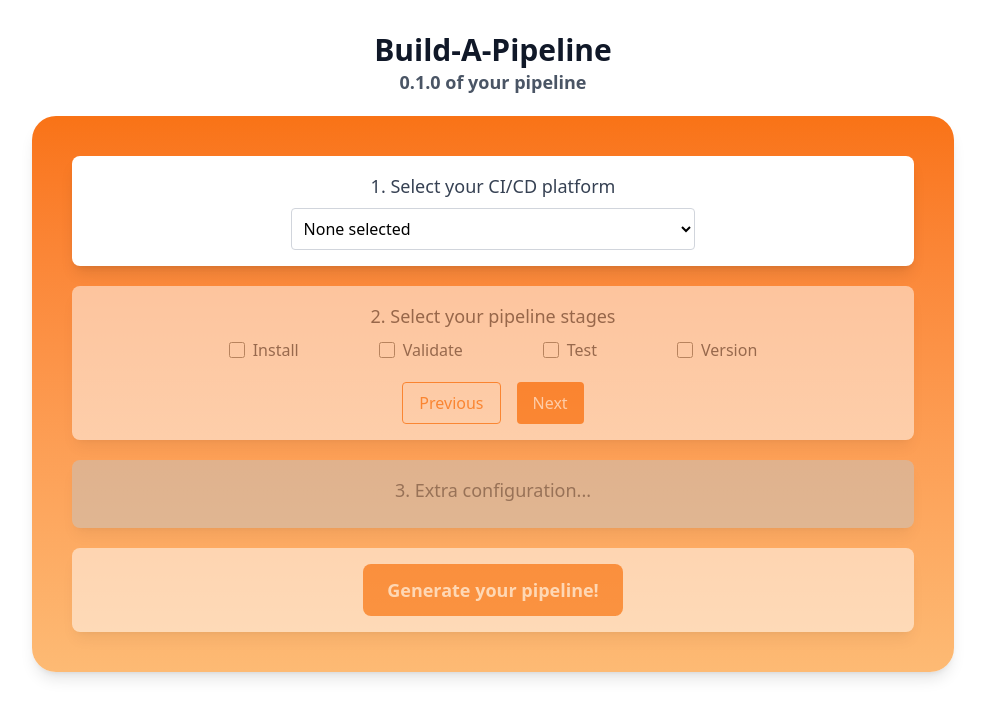
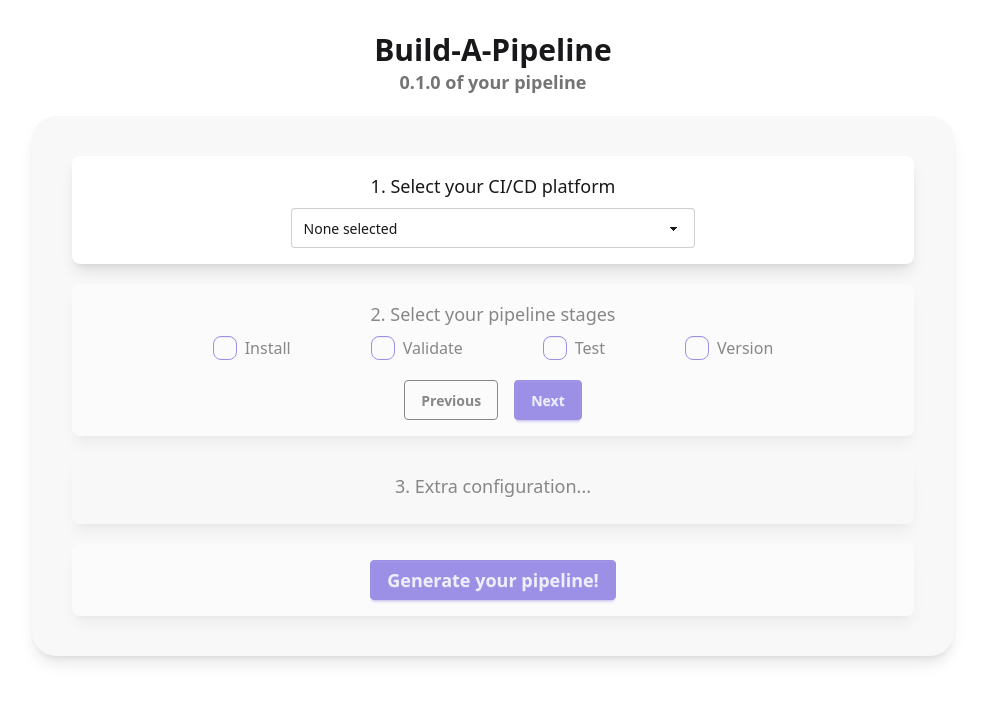
Before and after one commit to jchanda1/build-a-pipeline, a React (Vite) app: page / in a window 1280 px wide. Shown: the top 718 px of the page, without its empty margins (147-1132 px from the left). Built offline with nearby package versions, Linux system fonts and the light colour scheme.

Commit message:
upgrade to use daisy ui theme instead

```diff
--- a/package.json
+++ b/package.json
@@ -22,6 +22,7 @@
     "@types/react": "^19.0.10",
     "@types/react-dom": "^19.0.4",
     "@vitejs/plugin-react": "^4.3.4",
+    "daisyui": "^5.0.35",
     "eslint": "^9.22.0",
     "eslint-plugin-react-hooks": "^5.2.0",
     "eslint-plugin-react-refresh": "^0.4.19",
--- a/src/App.css
+++ /dev/null
@@ -1,5 +0,0 @@
-#root {
-  max-width: 1280px;
-  margin: 0 auto;
-  text-align: center;
-}
--- a/src/App.tsx
+++ b/src/App.tsx
@@ -1,13 +1,14 @@
-import "./App.css";
 import PipelineWizard from "./components/PipelineWizard";
 
 function App() {
   return (
-    <div className="bg-white">
+    <div className="bg-base-100 max-w-7xl mx-auto text-center">
       <main className="min-h-screen pt-8 w-9/10 mx-auto justify-center">
-        <div className="bg-white rounded-lg w-fit mx-auto px-5">
-          <h1 className="text-3xl font-bold text-gray-900">Build-A-Pipeline</h1>
-          <p className="text-lg text-gray-600 font-semibold">
+        <div className="bg-base-100 rounded-lg w-fit mx-auto px-5">
+          <h1 className="text-3xl font-bold text-base-content">
+            Build-A-Pipeline
+          </h1>
+          <p className="text-lg text-base-content/60 font-semibold">
             0.1.0 of your pipeline
           </p>
         </div>
--- a/src/components/ConfigureStages.tsx
+++ b/src/components/ConfigureStages.tsx
@@ -112,8 +112,8 @@ const ConfigureStages = ({
 
   if (currentStep === 3) {
     return (
-      <form className="p-4 bg-secondary-300 rounded-lg shadow-lg space-y-4">
-        <label className="block mb-2 text-lg font-medium text-gray-700">
+      <form className="p-4 bg-base-200 rounded-lg shadow-lg space-y-4">
+        <label className="block mb-2 text-lg font-medium text-base-content">
           3. Extra configuration...
         </label>
         {pipelineStages.map((stage: string) => {
@@ -133,8 +133,8 @@ const ConfigureStages = ({
     );
   } else {
     return (
-      <form className="p-4 bg-secondary-300 rounded-lg shadow-lg space-y-4 opacity-50">
-        <label className="block mb-2 text-lg font-medium text-gray-700">
+      <form className="p-4 bg-base-200 rounded-lg shadow-lg space-y-4 opacity-50">
+        <label className="block mb-2 text-lg font-medium text-base-content">
           3. Extra configuration...
         </label>
       </form>
--- a/src/components/GenerateYaml.tsx
+++ b/src/components/GenerateYaml.tsx
@@ -47,7 +47,7 @@ install:
 
   return (
     <div
-      className={`p-4 bg-white rounded-lg shadow-lg ${
+      className={`p-4 bg-base-100 rounded-lg shadow-lg ${
         currentStep !== PipelineSteps.GENERATE_YAML
           ? "opacity-50 pointer-events-none"
           : "opacity-100"
@@ -57,14 +57,14 @@ install:
         <div className="flex flex-col items-center space-y-4">
           <button
             onClick={() => setShowYaml(true)}
-            className="px-6 py-3 bg-primary-500 text-white rounded-lg hover:bg-primary-600 transition text-lg font-semibold"
+            className="btn btn-primary text-lg font-semibold"
           >
             Generate your pipeline!
           </button>
         </div>
       ) : (
         <>
-          <h2 className="block mb-4 text-lg font-bold text-gray-700">
+          <h2 className="block mb-4 text-lg font-bold text-base-content">
             Generated Pipeline Configuration
           </h2>
           <div className="rounded-lg overflow-hidden">
@@ -84,10 +84,7 @@ install:
             </Prism>
           </div>
           <div className="mt-4 flex justify-center">
-            <button
-              onClick={handleDownload}
-              className="px-4 py-2 bg-primary-500 text-white rounded-sm hover:bg-primary-600 transition"
-            >
+            <button onClick={handleDownload} className="btn btn-primary">
               Download .gitlab-ci.yml
             </button>
           </div>
--- a/src/components/NextButton.tsx
+++ b/src/components/NextButton.tsx
@@ -7,7 +7,7 @@ const NextButton = ({ currentStep, setCurrentStep }: NextButtonProps) => {
   return (
     <button
       type="button"
-      className="px-4 py-2 bg-primary-500 text-white rounded-sm hover:bg-primary-600 transition"
+      className="btn btn-primary"
       onClick={() => setCurrentStep(currentStep + 1)}
     >
       Next
--- a/src/components/PipelineWizard.tsx
+++ b/src/components/PipelineWizard.tsx
@@ -20,7 +20,7 @@ const PipelineWizard = () => {
   console.log(pipelineConfig);
 
   return (
-    <div className="bg-linear-to-b from-primary-500 to-primary-300 shadow-lg rounded-3xl p-10 mt-5 animate-fade-in">
+    <div className="bg-base-200 shadow-lg rounded-3xl p-10 mt-5 animate-slide-in">
       <div className="mx-auto space-y-5">
         <Platform
           pipelineConfig={pipelineConfig}
--- a/src/components/Platform.tsx
+++ b/src/components/Platform.tsx
@@ -14,12 +14,12 @@ const Platform = ({
   const PLATFORMS = [{ value: "gitlab", label: "GitLab" }];
   return (
     <form
-      className={`p-4 bg-white rounded-lg shadow-lg ${
+      className={`p-4 bg-base-100 rounded-lg shadow-lg ${
         currentStep !== 1 ? "opacity-50 pointer-events-none" : "opacity-100"
       }`}
     >
       <label
-        className="block mb-2 text-lg font-medium text-gray-700"
+        className="block mb-2 text-lg font-medium text-base-content"
         htmlFor="platform"
       >
         1. Select your CI/CD platform
@@ -27,7 +27,7 @@ const Platform = ({
       <select
         id="platform"
         name="platform"
-        className="block w-1/2 mx-auto p-2 border border-gray-300 rounded-sm"
+        className="select select-bordered w-1/2 mx-auto"
         defaultValue=""
         onChange={(e) => {
           setPipelineConfig({
--- a/src/components/PreviousButton.tsx
+++ b/src/components/PreviousButton.tsx
@@ -10,7 +10,7 @@ const PreviousButton = ({
   return (
     <button
       type="button"
-      className="px-4 py-2 bg-white text-primary-500 border border-primary-500 rounded-sm hover:bg-primary-50 transition"
+      className="btn btn-outline"
       onClick={() => setCurrentStep(currentStep - 1)}
     >
       Previous
--- a/src/components/Stages.tsx
+++ b/src/components/Stages.tsx
@@ -26,8 +26,8 @@ const Stages = ({
         currentStep !== 2 ? "opacity-50 pointer-events-none" : "opacity-100"
       }`}
     >
-      <form className="p-4 bg-white rounded-lg shadow-lg">
-        <label className="block mb-2 text-lg font-medium text-gray-700">
+      <form className="p-4 bg-base-100 rounded-lg shadow-lg">
+        <label className="block mb-2 text-lg font-medium text-base-content">
           2. Select your pipeline stages
         </label>
         <div className="flex flex-wrap gap-20 justify-center">
@@ -38,7 +38,7 @@ const Stages = ({
                 name="stages"
                 type="checkbox"
                 value={stage.id}
-                className="h-4 w-4 text-primary-500 border-gray-300 rounded-sm"
+                className="checkbox checkbox-primary"
                 onChange={(e) => {
                   const { checked } = e.target;
                   setPipelineConfig({
@@ -51,7 +51,10 @@ const Stages = ({
                   });
                 }}
               />
-              <label htmlFor={stage.id} className="ml-2 text-gray-700 text-md">
+              <label
+                htmlFor={stage.id}
+                className="ml-2 text-base-content text-md"
+              >
                 {stage.label}
               </label>
             </div>
--- a/src/index.css
+++ b/src/index.css
@@ -1,62 +1,23 @@
-@import 'tailwindcss';
+@import "tailwindcss";
+@plugin "daisyui";
 
-@theme {
-  --color-primary-50: #fff7ed;
-  --color-primary-100: #ffedd5;
-  --color-primary-200: #fed7aa;
-  --color-primary-300: #fdba74;
-  --color-primary-400: #fb923c;
-  --color-primary-500: #f97316;
-  --color-primary-600: #ea580c;
-  --color-primary-700: #c2410c;
-  --color-primary-800: #9a3412;
-  --color-primary-900: #7c2d12;
-  --color-primary-950: #431407;
-
-  --color-secondary-50: #f5f5f5;
-  --color-secondary-100: #e9e9e9;
-  --color-secondary-200: #d9d9d9;
-  --color-secondary-300: #c4c4c4;
-  --color-secondary-400: #9d9d9d;
-  --color-secondary-500: #7b7b7b;
-  --color-secondary-600: #555555;
-  --color-secondary-700: #434343;
-  --color-secondary-800: #272727;
-  --color-secondary-900: #171717;
-  --color-secondary-950: #0a0a0a;
-
-  --animate-fade-in: fade-in 0.6s cubic-bezier(0.34, 1.56, 0.64, 1);
-
-  @keyframes fade-in {
+@keyframes slide-in {
   0% {
     opacity: 0;
     transform: translateY(20px);
   }
-    80% {
-      opacity: 0.8;
-      transform: translateY(-5px);
+  70% {
+    opacity: 1;
+    transform: translateY(-10px);
+  }
+  85% {
+    transform: translateY(5px);
   }
   100% {
-      opacity: 1;
     transform: translateY(0);
   }
 }
+
+.animate-slide-in {
+  animation: slide-in 0.8s cubic-bezier(0.34, 1.56, 0.64, 1);
 }
-
-/*
-  The default border color has changed to `currentcolor` in Tailwind CSS v4,
-  so we've added these compatibility styles to make sure everything still
-  looks the same as it did with Tailwind CSS v3.
-
-  If we ever want to remove these styles, we need to add an explicit border
-  color utility to any element that depends on these defaults.
-*/
-@layer base {
-  *,
-  ::after,
-  ::before,
-  ::backdrop,
-  ::file-selector-button {
-    border-color: var(--color-gray-200, currentcolor);
-  }
-}
```
Also changed, not shown: 1 other file (tests, documents, lock files or other folders). Lines whose indentation alone changed are shown as unchanged.
